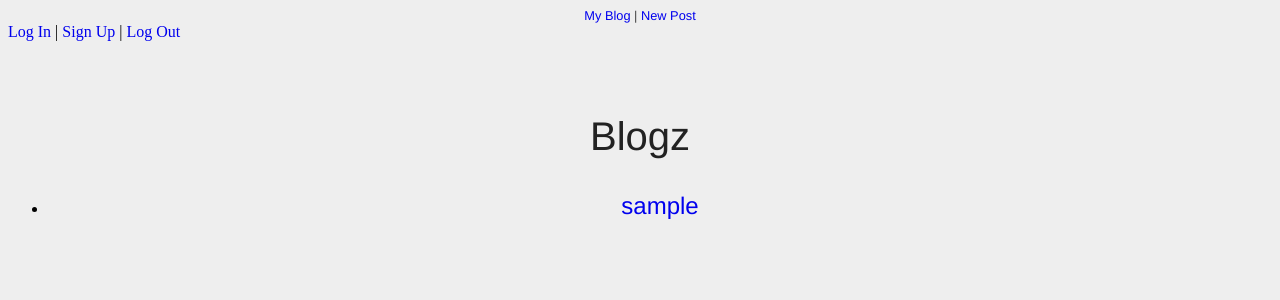
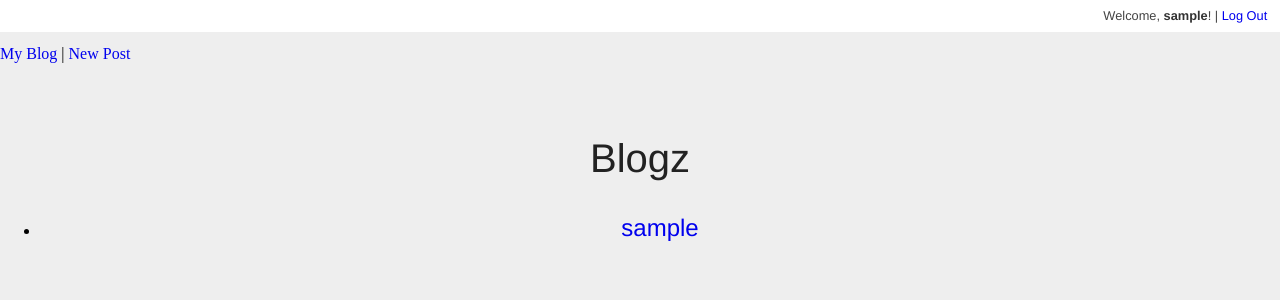
Before and after one commit to Wraenna/blogz, a Flask app: page / in a window 1280 px wide. Shown: the top 300 px of the page. Run offline with Flask 2, Linux system fonts and the light colour scheme; the visitor is signed in with stand-in values (Sample User, id 1); data comes from the database, SQL or seed files in the repository.

Commit message:
Nav displays login/signup when logged out, log out when signed in

```diff
--- a/main.py
+++ b/main.py
@@ -140,7 +140,7 @@ def login():
 
     return render_template('login.html', title="Log In")
 
-@app.route("/")
+@app.route("/", methods=['POST', 'GET'])
 def index():
     # Query for all the users
     users = User.query.all()
--- a/static/css/style.css
+++ b/static/css/style.css
@@ -1,7 +1,11 @@
+html, body {
+  margin: 0;
+  padding: 0;
+}
+
 body {
   background-color: #EEEEEE;
 }
-
 
 #page_title {
   color: #222222;
@@ -61,10 +65,28 @@ input[type=submit] {
   width: 20%;
 }
 
-#nav {
-  text-align: center;
+nav {
+  text-align: right;
   color: #444444;
   font: 0.8em "Helvetica Neue", sans-serif;
+  background-color: #FFFFFF;
+  width: auto;
+  height: 1.5em;
+  padding-left: 0.5em;
+  padding-right: 1em;
+  padding-top: 0em;
+  padding-bottom: 1em;
+  margin-bottom: 1em;
+}
+
+nav ul > li {
+  text-decoration: none;
+  display: inline-block;
+  line-height: 2.5;
+}
+
+#current_user {
+  font-weight: bold;
 }
 
 a {
--- a/templates/base.html
+++ b/templates/base.html
@@ -5,13 +5,17 @@
         <title>{{title}}</title>
     </head>
 <body>
-
-  <div id="nav">
+  <header>
+    {% block navigation %}
+    {% endblock %}
+  </header>
+  <main>
+    <div>
         <a href="blog">My Blog</a> | <a href="newpost">New Post</a>
     </div>
-  <div>
+    <!-- <div>
         <a href="login">Log In</a> | <a href="signup">Sign Up</a> | <a href="./logout">Log Out</a>
-  </div>
+    </div> -->
 
     {% block content %}
     {% endblock %}
@@ -23,7 +27,7 @@
         {% endfor %}
       </ul>
       {% endwith %}
-
+    </main>
 
 
 </body>
--- a/templates/blog.html
+++ b/templates/blog.html
@@ -1,4 +1,5 @@
 {% extends "base.html" %}
+{% include "partials/navigation.html" %}
 {% block content %}
 
 <h2 id="page_title">{{ title }}</h2>
--- a/templates/index.html
+++ b/templates/index.html
@@ -1,4 +1,5 @@
 {% extends "base.html" %}
+{% include "partials/navigation.html" %}
 {% block content %}
 
 <h2 id="page_title">{{ title }}</h2>
--- a/templates/login.html
+++ b/templates/login.html
@@ -1,5 +1,5 @@
 {% extends "base.html" %}
-
+{% include "partials/navigation.html" %}
 {% block content %}
 <h2>Log In</h2>
 <p>If you don't have an account, you may <a href="/signup">sign up</a> for one</p>
--- a/templates/newpost.html
+++ b/templates/newpost.html
@@ -1,4 +1,5 @@
 {% extends "base.html" %}
+{% include "partials/navigation.html" %}
 {% block content %}
 
 <h2 id="page_title">New Post</h2>
--- /dev/null
+++ b/templates/partials/navigation.html
@@ -0,0 +1,14 @@
+<nav>
+  <ul>
+    {% if 'username' in session %}
+    <li>Welcome, <a href="" id="current_user">{{ session.username }}</a>! |
+    </li>
+    <li>
+      <a href="./logout">Log Out</a>
+    </li>
+    {% else %}
+      <li><a href="login">Log In</a></li>
+      <li><a href="signup">Sign Up</a></li>
+    {% endif %}
+  </ul>
+</nav>
--- a/templates/signup.html
+++ b/templates/signup.html
@@ -1,5 +1,5 @@
 {% extends "base.html" %}
-
+{% include "partials/navigation.html" %}
 {% block content %}
 <h1>Sign Up</h1>
 <form action="/signup" method="post">
```
Lines whose indentation alone changed are shown as unchanged.
